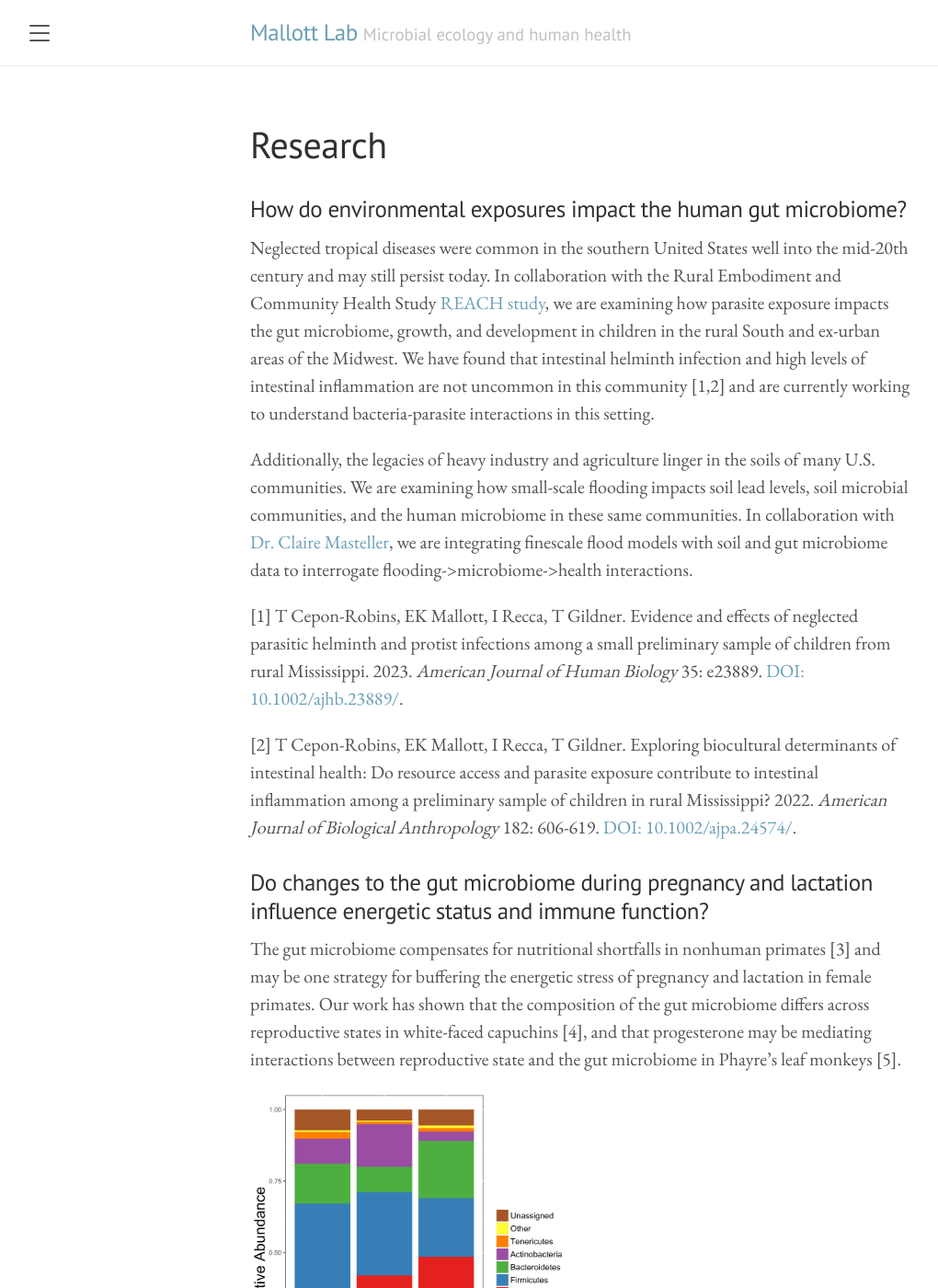
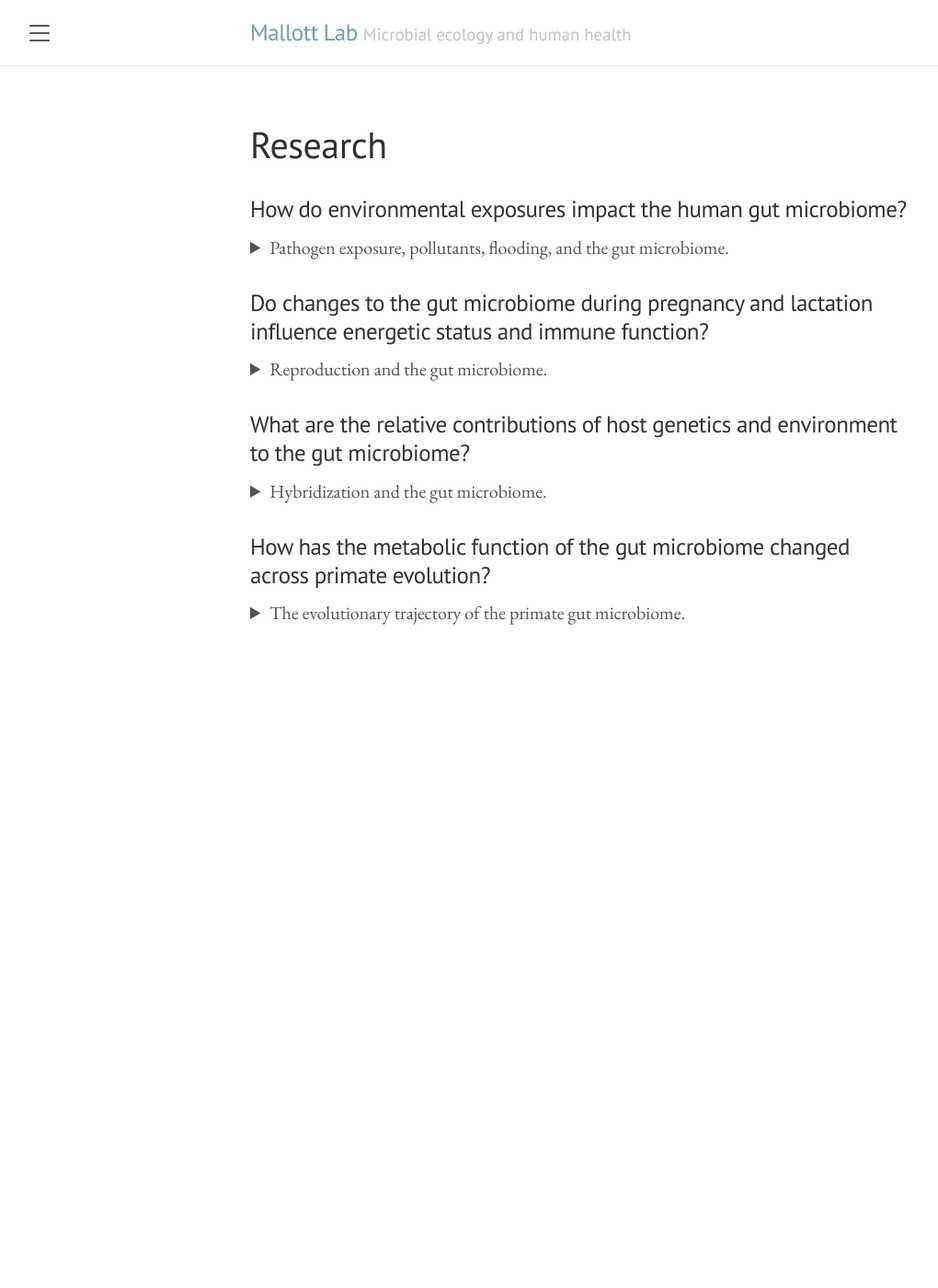
Before and after one commit to Mallott-Lab/Mallott-Lab.github.io, a Jekyll site: the page built from research.md, in a window 1280 px wide and 1400 px high. Shown: the whole window at 92% size, without its empty margins (8-1028 px from the left). Built offline with Jekyll 4.4.1, drawn with Linux system fonts in a browser that asks for light colours; some of the changed text lies outside the part shown.

Commit message:
Update research.md

```diff
--- a/research.md
+++ b/research.md
@@ -3,20 +3,29 @@ layout: page
 title: Research
 ---
 ### How do environmental exposures impact the human gut microbiome?
-
-Neglected tropical diseases were common in the southern United States well into the mid-20th century and may still persist today. In collaboration with the Rural Embodiment and Community Health Study [REACH study](https://reachresearch.org), we are examining how parasite exposure impacts the gut microbiome, growth, and development in children in the rural South and ex-urban areas of the Midwest. We have found that intestinal helminth infection and high levels of intestinal inflammation are not uncommon in this community [1,2] and are currently working to understand bacteria-parasite interactions in this setting.
+<details>
+<summary>
+Pathogen exposure, pollutants, flooding, and the gut microbiome.
+</summary>
+<br>
+Neglected tropical diseases were common in the southern United States well into the mid-20th century and may still persist today. In collaboration with the REACH study, we are examining how parasite exposure impacts the gut microbiome, growth, and development in children in the rural South and ex-urban areas of the Midwest. We have found that intestinal helminth infection and high levels of intestinal inflammation are not uncommon in this community [1,2] and are currently working to understand bacteria-parasite interactions in this setting.
 
 
-Additionally, the legacies of heavy industry and agriculture linger in the soils of many U.S. communities. We are examining how small-scale flooding impacts soil lead levels, soil microbial communities, and the human microbiome in these same communities. In collaboration with [Dr. Claire Masteller](https://eeps.wustl.edu/people/claire-masteller), we are integrating finescale flood models with soil and gut microbiome data to interrogate flooding->microbiome->health interactions.
+Additionally, the legacies of heavy industry and agriculture linger in the soils of many U.S. communities. We are examining how small-scale flooding impacts soil lead levels, soil microbial communities, and the human microbiome in these same communities. In collaboration with Dr. Claire Masteller (Earth, Environmental, and Planetary Sciences, WashU), we are integrating finescale flood models with soil and gut microbiome data to interrogate flooding->microbiome->health interactions.
 
 
-[1] T Cepon-Robins, EK Mallott, I Recca, T Gildner. Evidence and effects of neglected parasitic helminth and protist infections among a small preliminary sample of children from rural Mississippi. 2023. *American Journal of Human Biology* 35: e23889. [DOI: 10.1002/ajhb.23889/](https://doi.org/10.1002/ajhb.23889).
+[1] T Cepon-Robins, EK Mallott, I Recca, T Gildner. Evidence and effects of neglected parasitic helminth and protist infections among a small preliminary sample of children from rural Mississippi. 2023. *American Journal of Human Biology* 35: e23889.
 
 
-[2] T Cepon-Robins, EK Mallott, I Recca, T Gildner. Exploring biocultural determinants of intestinal health: Do resource access and parasite exposure contribute to intestinal inflammation among a preliminary sample of children in rural Mississippi? 2022. *American Journal of Biological Anthropology* 182: 606-619. [DOI: 10.1002/ajpa.24574/](https://doi.org/10.1002/ajpa.24574).
+[2] T Cepon-Robins, EK Mallott, I Recca, T Gildner. Exploring biocultural determinants of intestinal health: Do resource access and parasite exposure contribute to intestinal inflammation among a preliminary sample of children in rural Mississippi? 2022. *American Journal of Biological Anthropology* 182: 606-619.
+</details>
 
 ### Do changes to the gut microbiome during pregnancy and lactation influence energetic status and immune function?
-
+<details>
+<summary>
+Reproduction and the gut microbiome.
+</summary>
+<br>
 The gut microbiome compensates for nutritional shortfalls in nonhuman primates [3] and may be one strategy for buffering the energetic stress of pregnancy and lactation in female primates. Our work has shown that the composition of the gut microbiome differs across reproductive states in white-faced capuchins [4], and that progesterone may be mediating interactions between reproductive state and the gut microbiome in Phayre's leaf monkeys [5].
 
 
@@ -31,22 +40,30 @@ We are currently generating gut metagenomes from Phayre's leaf monkeys to examin
 Additionally, we are recruiting a cohort of pregnant people to characterize the changes in the structure and function of the gut microbiome across pregnancy and postpartum. We are interested in how hormones and immunotolerance interact to shape the gut microbiome.
 
 
-[3] EK Mallott, LH Skovmand, PA Garber, KR Amato. The faecal metabolome of black howler monkeys (*Alouatta pigra*) varies in response to seasonal dietary changes. 2022. *Molecular Ecology* 31: 4146-4161. [DOI: 10.1111/mec.16559/](https://doi.org/10.1111/mec.16559).
+[3] EK Mallott, LH Skovmand, PA Garber, KR Amato. The faecal metabolome of black howler monkeys (Alouatta pigra) varies in response to seasonal dietary changes. 2022. *Molecular Ecology* 31: 4146-4161.
 
 
-[4] EK Mallott, KR Amato. The microbial reproductive ecology of white-faced capuchins (*Cebus capucinus*). 2018. *American Journal of Primatology* 80: e22896. [DOI: 10.1002/ajp.22896](https://doi.org/10.1002/ajp.22896).
+[4] EK Mallott, KR Amato. The microbial reproductive ecology of white-faced capuchins (Cebus capucinus). 2018. *American Journal of Primatology* 80: e22896.
 
 
-[5] EK Mallott, C Borries, A Koenig, KR Amato, A Lu. Reproductive hormones mediate changes in the gut microbiome during pregnancy and lactation in Phayre's leaf monkeys. 2020. *Scientific Reports* 10: 9961. [DOI: 10.1038/s41598-020-6685-2](https://doi.org/10.1038/s41598-020-6685-2).
-
+[5] EK Mallott, C Borries, A Koenig, KR Amato, A Lu. Reproductive hormones mediate changes in the gut microbiome during pregnancy and lactation in Phayre's leaf monkeys. 2020. *Scientific Reports* 10: 9961.
+</details>
 
 ### What are the relative contributions of host genetics and environment to the gut microbiome?
-
-Natural hybrid zones offer a unique opportunity to disentangle the relative contributions of host genetics and environment to the gut microbiome. We are currently studying the gut microbiomes of hybridizing populations of tufted gray langurs and purple-faced langurs in Sri Lanka as part of the [Kaludiyapokuna Primate Conservation and Research Center](https://kpcrc.org/).
-
+<details>
+<summary>
+Hybridization and the gut microbiome.
+</summary>
+<br>
+Natural hybrid zones offer a unique opportunity to disentangle the relative contributions of host genetics and environment to the gut microbiome. We are currently studying the gut microbiomes of hybridizing populations of tufted gray langurs and purple-faced langurs in Sri Lanka as part of the Kaludiyapokuna Primate Conservation and Research Center.
+</details>
 
 ### How has the metabolic function of the gut microbiome changed across primate evolution?
-
+<details>
+<summary>
+The evolutionary trajectory of the primate gut microbiome.
+</summary>
+<br>
 The gut microbiome of humans is distinct from that of other primates [6]. As human diets have diverged from those of other primates, the metabolic functions of the gut microbiome may also have shifted. In particular, we are interested in short chain fatty acid (SCFA) metabolism. SCFAs are produced by bacteria in the gut and can be used by the host for energy. Previous computational work showed that butyrate production potential does not differ markedly between humans and nonhuman primates, but that the pathway abundance does differ between humans in industrialized vs. nonindustrialized environments [7]. Additionally, differences in the capacity of the microbiome to produce SCFA may have implications for brain growth and development [8].
 
 
@@ -58,10 +75,11 @@ The gut microbiome of humans is distinct from that of other primates [6]. As hum
 We are now using multiple molecular and microbiological methods to confirm these patterns in living humans in multiple geographic locations, several species of nonhuman primates, and ancient humans.
 
 
-[6] KR Amato, EK Mallott, JE Lambert, D McDonald, A Gomez, JL Metcalf, NJ Dominy, GAO Britton, RM Stumpf, T Goldberg, SR Leigh, R Knight. The human gut microbiome is more similar to that of Old World monkeys than apes. 2019. *Genome Biology* 20: 201. [DOI: 10.1186/s13059-019-1807-z](https://doi.org/10.1186/s13059-019-1807-z).
+[6] KR Amato, EK Mallott, JE Lambert, D McDonald, A Gomez, JL Metcalf, NJ Dominy, GAO Britton, RM Stumpf, T Goldberg, SR Leigh, R Knight. The human gut microbiome is more similar to that of Old World monkeys than apes. 2019. *Genome Biology* 20: 201.
 
 
-[7] EK Mallott, KR Amato. Butyrate-producing pathway abundances are similar in human and nonhuman primate gut microbiomes. 2022. *Molecular Biology and Evolution* 39: msab279. [DOI: 10.1093/molbev/msab279/](https://doi.org/10.1093/molbev/msab279).
+[7] EK Mallott, KR Amato. Butyrate-producing pathway abundances are similar in human and nonhuman primate gut microbiomes. 2022. *Molecular Biology and Evolution* 39: msab279.
 
 
-[8] EK Mallott, S Kuthyar, W Lee, D Reiman, H Jiang, S Chitta, EA Waters, B Layden, R Sumagin, LD Manzanares, G-Y Yang, ML Savo Sardaro, S Gray, LE Williams, Y Dai, JP Curley, CR Haney, ER Liechty, CW Kuzawa, KR Amato. The primate gut microbiota contributes to interspecific differences in host metabolism. 2024. *Microbial Genomics* 10:001322. [DOI: 10.1099/mgen.0.001322](https://doi.org/10.1099/mgen.0.001322).
+[8] EK Mallott, S Kuthyar, W Lee, D Reiman, H Jiang, S Chitta, EA Waters, B Layden, R Sumagin, LD Manzanares, G-Y Yang, ML Savo Sardaro, S Gray, LE Williams, Y Dai, JP Curley, CR Haney, ER Liechty, CW Kuzawa, KR Amato. The primate gut microbiota contributes to interspecific differences in host metabolism. 2024. *Microbial Genomics* 10:001322.
+</details>
```
